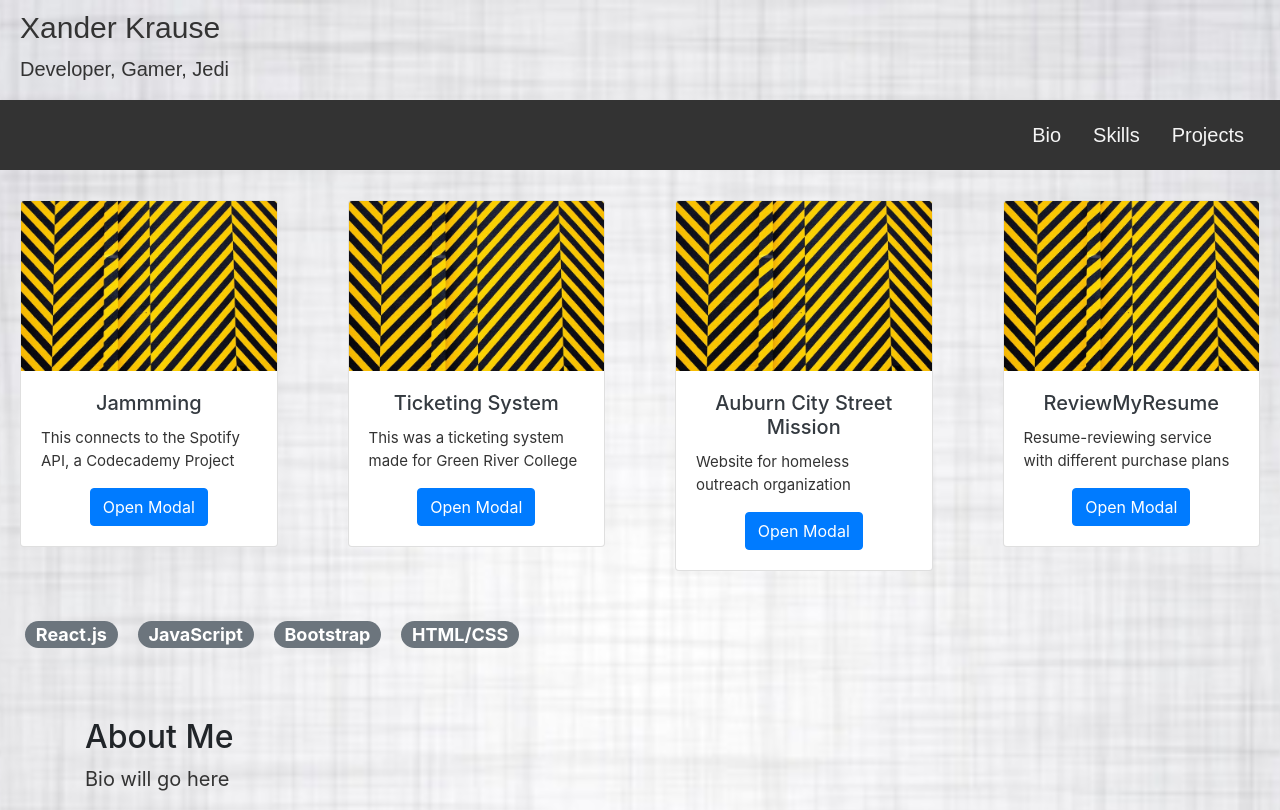
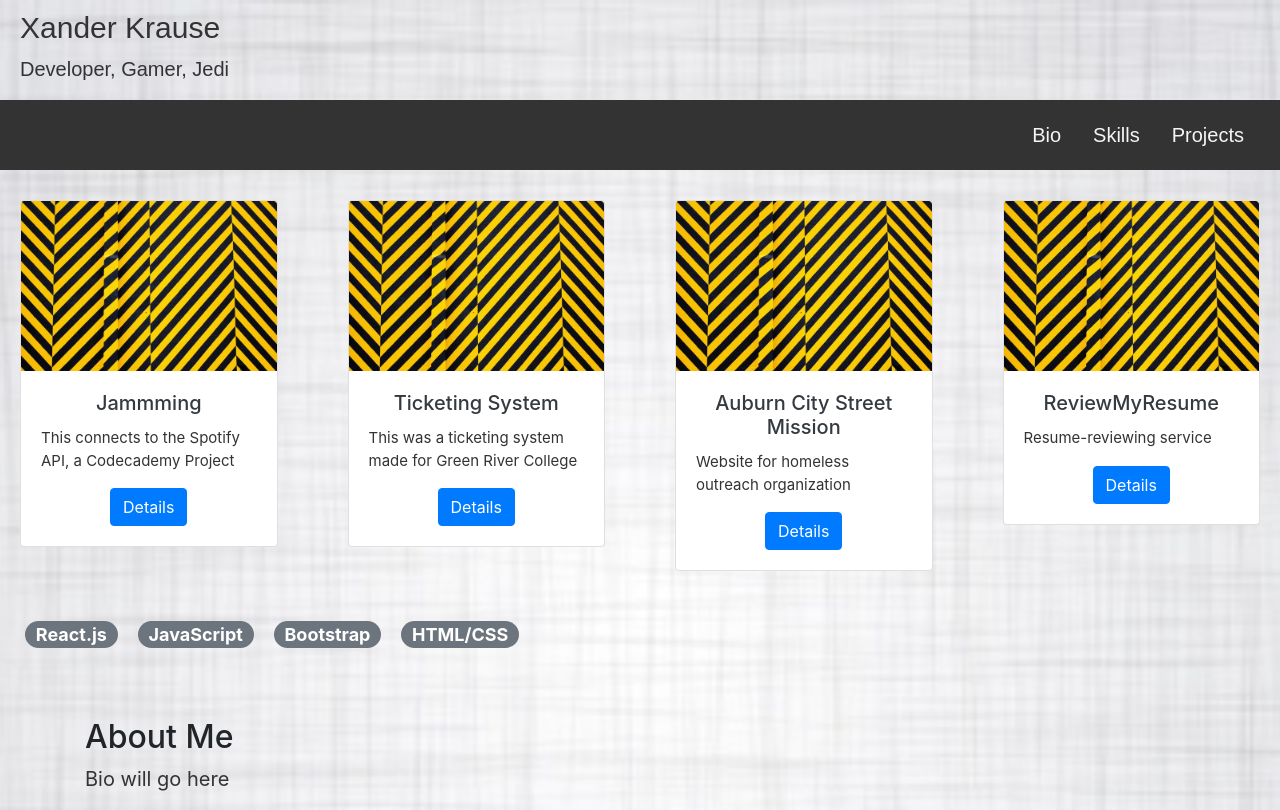
Before and after one commit to xkrause/portfolio, a React (Create React App) app: page / in a window 1280 px wide. Built offline with nearby package versions, Linux system fonts and the light colour scheme.

Commit message:
Added project descriptions for the modal in the state

```diff
--- a/src/components/Card/Card.js
+++ b/src/components/Card/Card.js
@@ -12,7 +12,8 @@
                 <div className = "card-body text-dark">
                     <h5 className = "card-title">{this.props.title}</h5>
                     <p className = "card-text-text-secondary">{this.props.text}</p>
-                    <ProjectModal />
+                    <ProjectModal modalHeader = {this.props.modalHeader}
+                                    modalText = {this.props.modalText} />
                 </div>
             </div>
         );
--- a/src/components/ProjectModal/ProjectModal.js
+++ b/src/components/ProjectModal/ProjectModal.js
@@ -25,10 +25,10 @@
     render() {
         return (
             <div>
-                <Button onClick = {this.showModal}>Open Modal</Button>
+                <Button onClick = {this.showModal}>Details</Button>
                 <Modal show = {this.state.show}>
-                    <Modal.Header closeButton onClick = {this.closeModal}>Header</Modal.Header>
-                    <Modal.Body>Hey we're in the modal body now yayyy</Modal.Body>
+                    <Modal.Header closeButton onClick = {this.closeModal}>{this.props.modalHeader}</Modal.Header>
+                    <Modal.Body>{this.props.modalText}</Modal.Body>
                     <Modal.Footer>
                         <Button onClick = {this.closeModal}>
                             Close
--- a/src/components/Projects/Projects.js
+++ b/src/components/Projects/Projects.js
@@ -42,22 +42,30 @@
                 project1: {
                     title: "Jammming",
                     image: Pic,
-                    text: "This connects to the Spotify API, a Codecademy Project"
+                    text: "This connects to the Spotify API, a Codecademy Project",
+                    modalHeader: "Jammming",
+                    modalText: "This project was built using React.js to connect to a Spotify account using the Spotify API. Users can create playlists, search for songs to add to the playlists, and add them to Spotify."
                 },
                 project2: {
                     title: "Ticketing System",
                     image: Pic,
-                    text: "This was a ticketing system made for Green River College"
+                    text: "This was a ticketing system made for Green River College",
+                    modalHeader: "Ticketing System",
+                    modalText: "This was a school project where my team built a ticketing system using PHP, jQuery, HTML, and CSS."
                 },
                 project3: {
                     title: "Auburn City Street Mission",
                     image: Pic,
-                    text: "Website for homeless outreach organization"
+                    text: "Website for homeless outreach organization",
+                    modalHeader: "Auburn City Street Mission",
+                    modalText: "This was a freelance project I made for a local homeless outreach organization. Built using Bootstrap."
                 },
                 project4: {
                     title: "ReviewMyResume",
                     image: Pic,
-                    text: "Resume-reviewing service with different purchase plans"
+                    text: "Resume-reviewing service",
+                    modalHeader: "ReviewMyResume",
+                    modalText: "This was a school project where my team built a website for a local resume-reviewing company. Users can choose a purchase plan and upload their resume to be reviewed."
                 }
             },
 
@@ -134,22 +142,29 @@
                         <Card title = {this.state.projects.project1.title}
                                 image = {this.state.projects.project1.image}
                                 text = {this.state.projects.project1.text}
-                                onClick = {this.showModal} />
+                                modalHeader = {this.state.projects.project1.modalHeader}
+                                modalText = {this.state.projects.project1.modalText} />
                     </div>
                     <div className = "col-lg-3 col-md-3">
                         <Card title = {this.state.projects.project2.title}
                                 image = {this.state.projects.project2.image}
-                                text = {this.state.projects.project2.text} />
+                                text = {this.state.projects.project2.text}
+                                modalHeader = {this.state.projects.project2.modalHeader}
+                                modalText = {this.state.projects.project2.modalText} />
                     </div>
                     <div className = "col-lg-3 col-md-3">
                         <Card title = {this.state.projects.project3.title}
                                 image = {this.state.projects.project3.image}
-                                text = {this.state.projects.project3.text} />
+                                text = {this.state.projects.project3.text}
+                                modalHeader = {this.state.projects.project3.modalHeader}
+                                modalText = {this.state.projects.project3.modalText} />
                     </div>
                     <div className = "col-lg-3 col-md-3">
                         <Card title = {this.state.projects.project4.title}
                                 image = {this.state.projects.project4.image}
-                                text = {this.state.projects.project4.text} />
+                                text = {this.state.projects.project4.text}
+                                modalHeader = {this.state.projects.project4.modalHeader}
+                                modalText = {this.state.projects.project4.modalText} />
                     </div>
                 </div>
                 <div className = "container-fluid d-flex justify-content-left">
```
